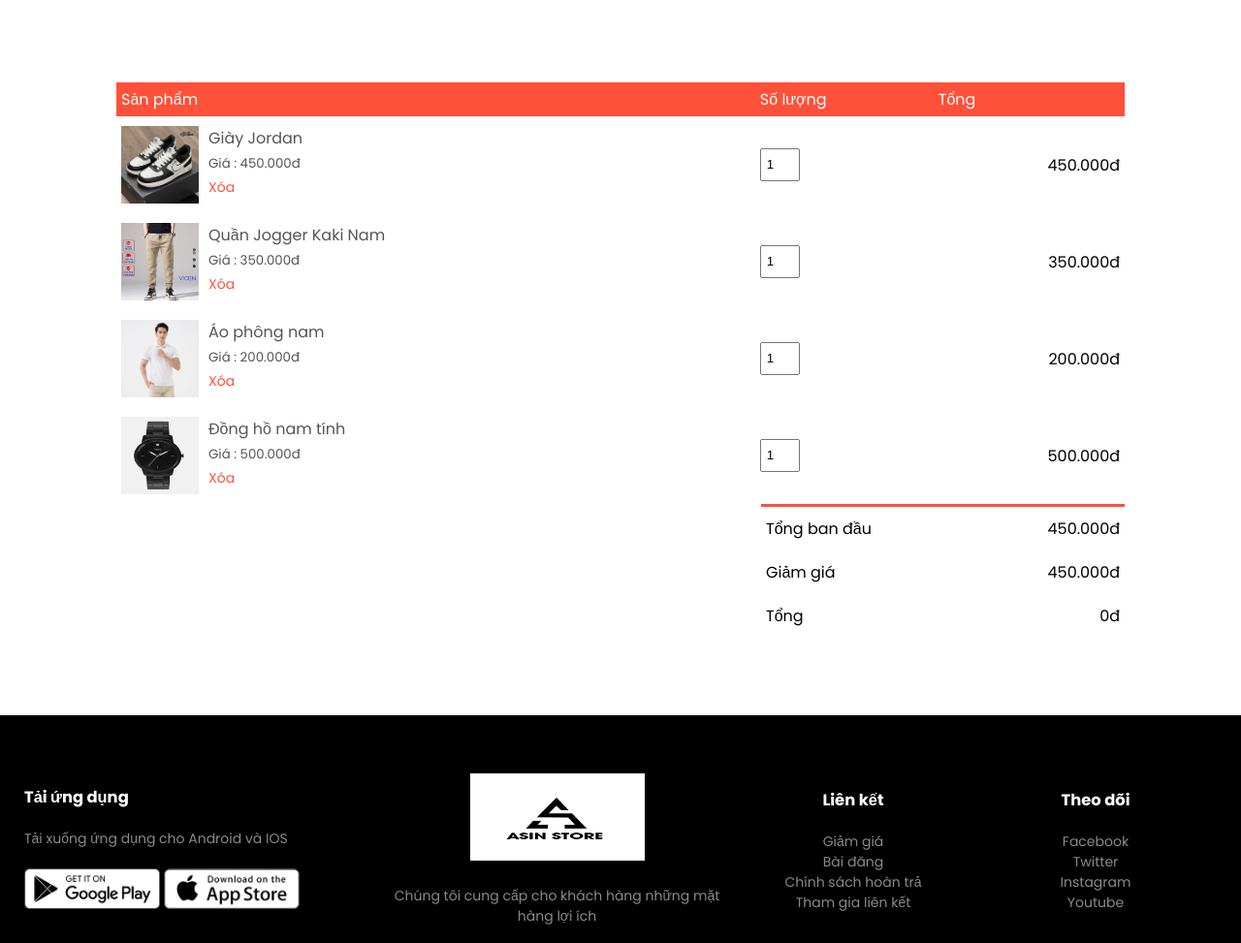
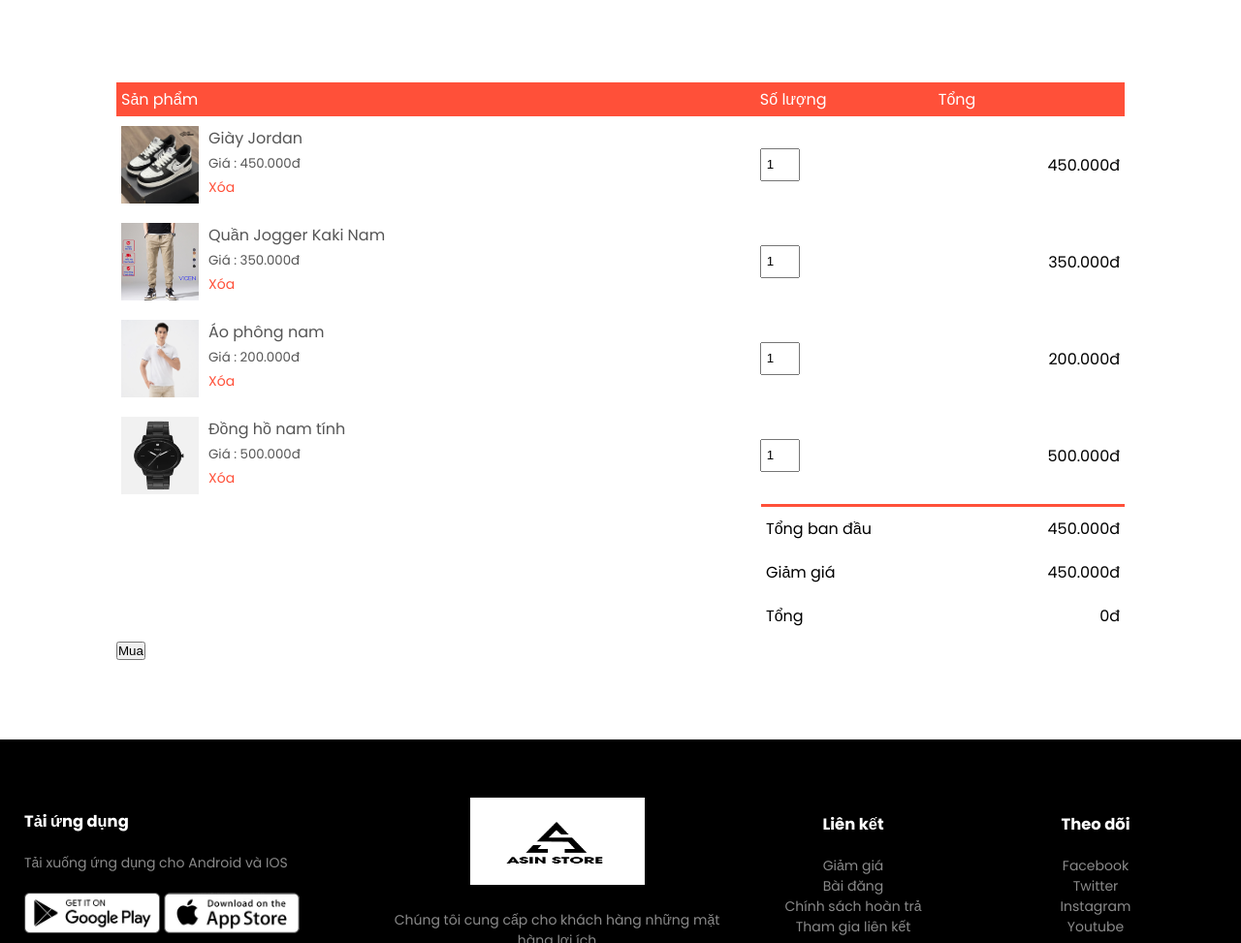
Before and after one commit to Huuthanh272/BaiTapCuoiKi, a plain HTML site: page cart.html in a window 1280 px wide. Shown: the part 127-1100 px from the top of the page at 97% size. Drawn offline with Linux system fonts and the light colour scheme.

Commit message:
update cart button

```diff
--- a/cart.html
+++ b/cart.html
@@ -158,8 +158,9 @@
                     <td>0đ</td>
                 </tr>
             </table>
+
         </div>
-
+        <button>Mua</button>
     </div>
 
 
```
